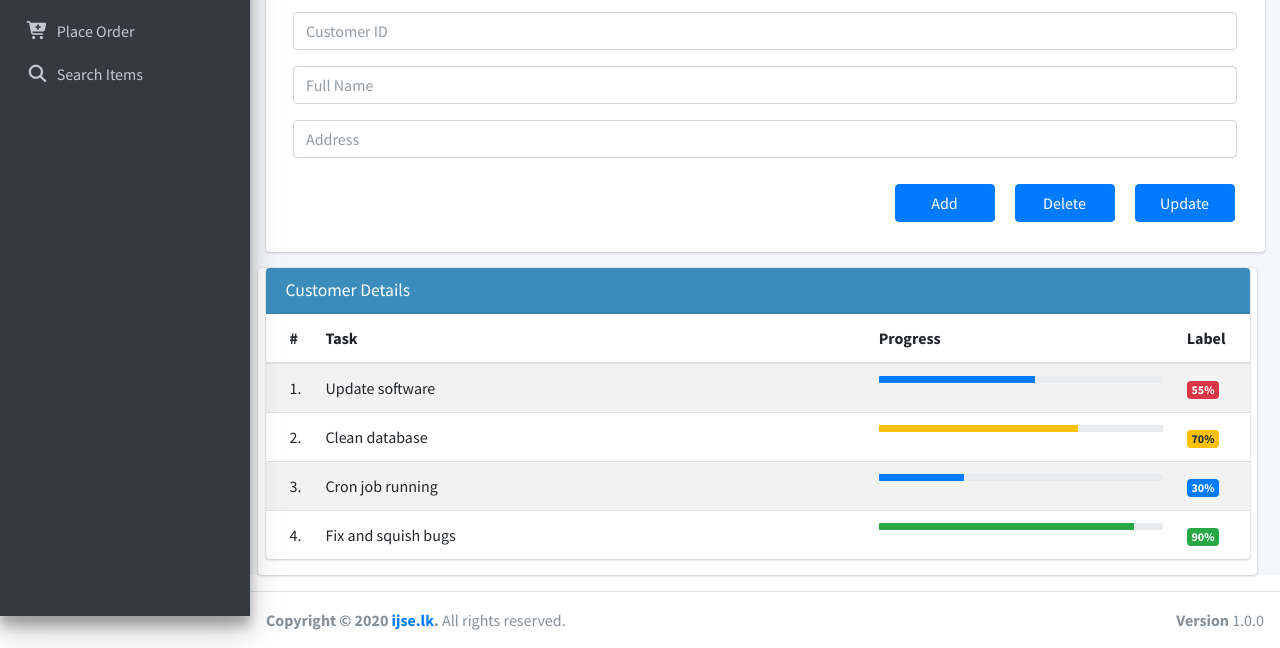
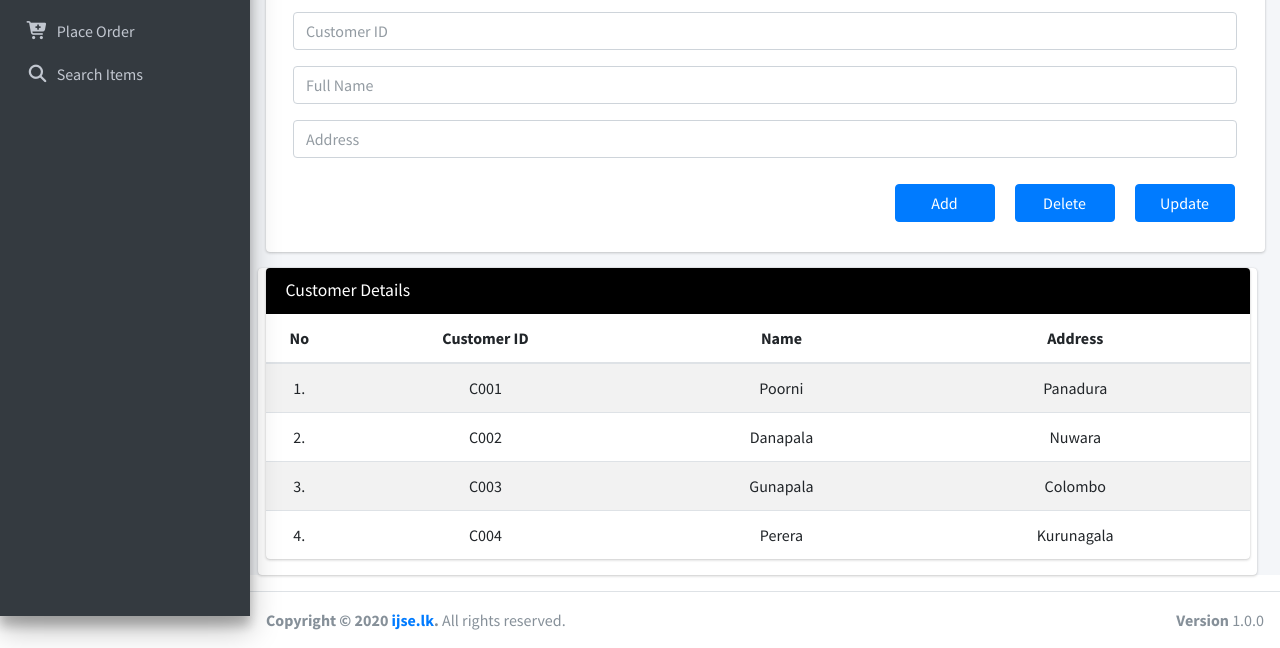
Before and after one commit to poorniamarathunga097/dep6-web-pos-adminlte, a website: page Manage-customers.html in a window 1280 px wide. Shown: the part 184-832 px from the top of the page. Drawn offline with nearby package versions, Linux system fonts and the light colour scheme.

Commit message:
Update Customer table in manage-customer form

```diff
--- a/Manage-customers.html
+++ b/Manage-customers.html
@@ -152,52 +152,36 @@
                             <table class="table table-striped">
                                 <thead>
                                 <tr>
-                                    <th style="width: 10px">#</th>
-                                    <th>Task</th>
-                                    <th>Progress</th>
-                                    <th style="width: 40px">Label</th>
+                                    <th class="col-name" style="width: 20px">No</th>
+                                    <th class="col-name">Customer ID</th>
+                                    <th class="col-name">Name</th>
+                                    <th class="col-name">Address</th>
                                 </tr>
                                 </thead>
                                 <tbody>
                                 <tr>
                                     <td>1.</td>
-                                    <td>Update software</td>
-                                    <td>
-                                        <div class="progress progress-xs">
-                                            <div class="progress-bar progress-bar-danger" style="width: 55%"></div>
-                                        </div>
-                                    </td>
-                                    <td><span class="badge bg-danger">55%</span></td>
+                                    <td>C001</td>
+                                    <td>Poorni</td>
+                                    <td>Panadura</td>
                                 </tr>
                                 <tr>
                                     <td>2.</td>
-                                    <td>Clean database</td>
-                                    <td>
-                                        <div class="progress progress-xs">
-                                            <div class="progress-bar bg-warning" style="width: 70%"></div>
-                                        </div>
-                                    </td>
-                                    <td><span class="badge bg-warning">70%</span></td>
+                                    <td>C002</td>
+                                    <td>Danapala</td>
+                                    <td>Nuwara</td>
                                 </tr>
                                 <tr>
                                     <td>3.</td>
-                                    <td>Cron job running</td>
-                                    <td>
-                                        <div class="progress progress-xs progress-striped active">
-                                            <div class="progress-bar bg-primary" style="width: 30%"></div>
-                                        </div>
-                                    </td>
-                                    <td><span class="badge bg-primary">30%</span></td>
+                                    <td>C003</td>
+                                    <td>Gunapala</td>
+                                    <td>Colombo</td>
                                 </tr>
                                 <tr>
                                     <td>4.</td>
-                                    <td>Fix and squish bugs</td>
-                                    <td>
-                                        <div class="progress progress-xs progress-striped active">
-                                            <div class="progress-bar bg-success" style="width: 90%"></div>
-                                        </div>
-                                    </td>
-                                    <td><span class="badge bg-success">90%</span></td>
+                                    <td>C004</td>
+                                    <td>Perera</td>
+                                    <td>Kurunagala</td>
                                 </tr>
                                 </tbody>
                             </table>
--- a/css/manage-customers.css
+++ b/css/manage-customers.css
@@ -9,6 +9,13 @@
     text-align: center;
 }
 #table-header{
-    background-color: #3c8dbc;
+/*    background-color: #3c8dbc;*/
+    background-color: black;
     color: white;
 }
+td{
+    text-align: center;
+}
+.col-name{
+    text-align: center;
+}
```
